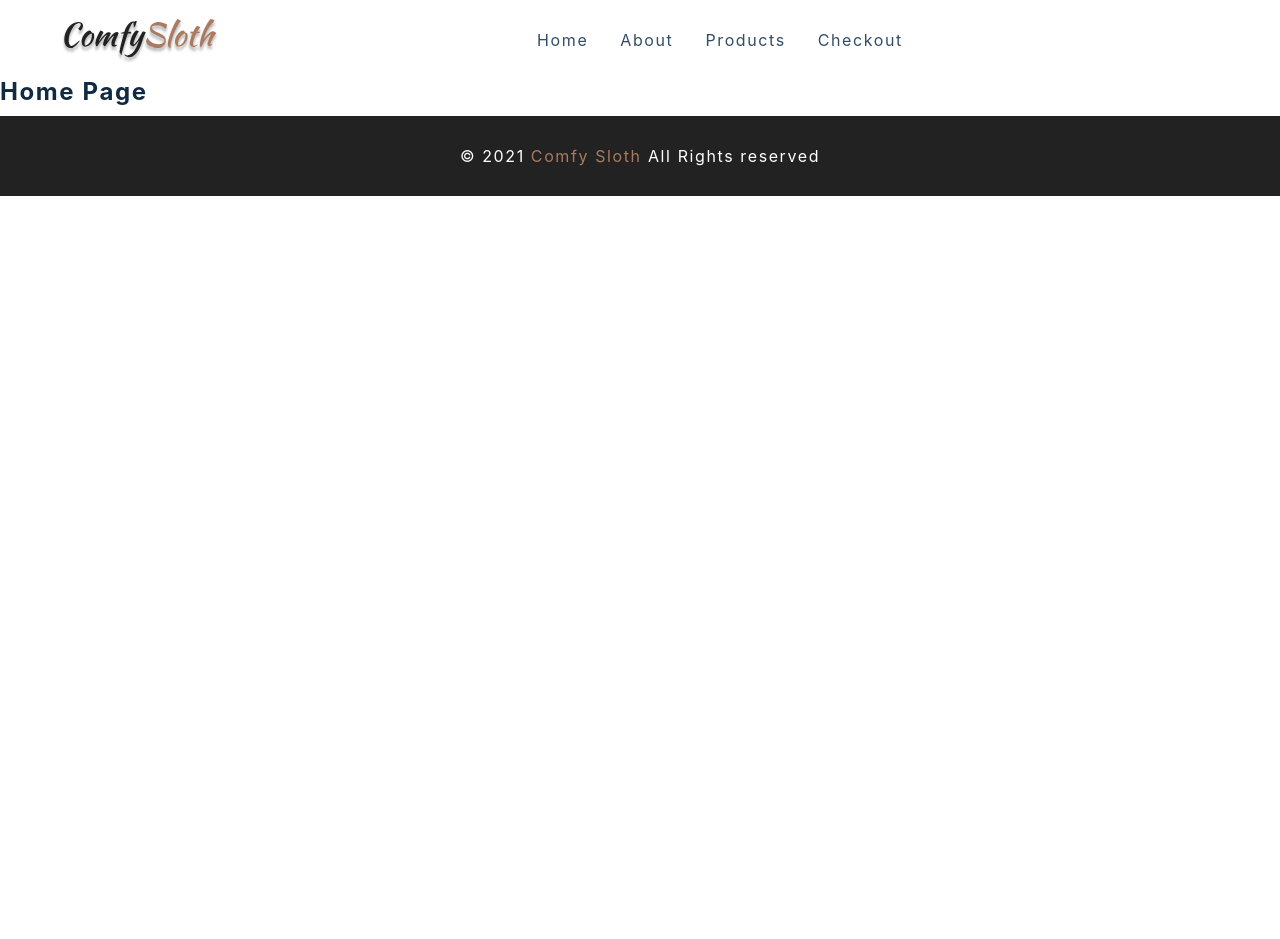
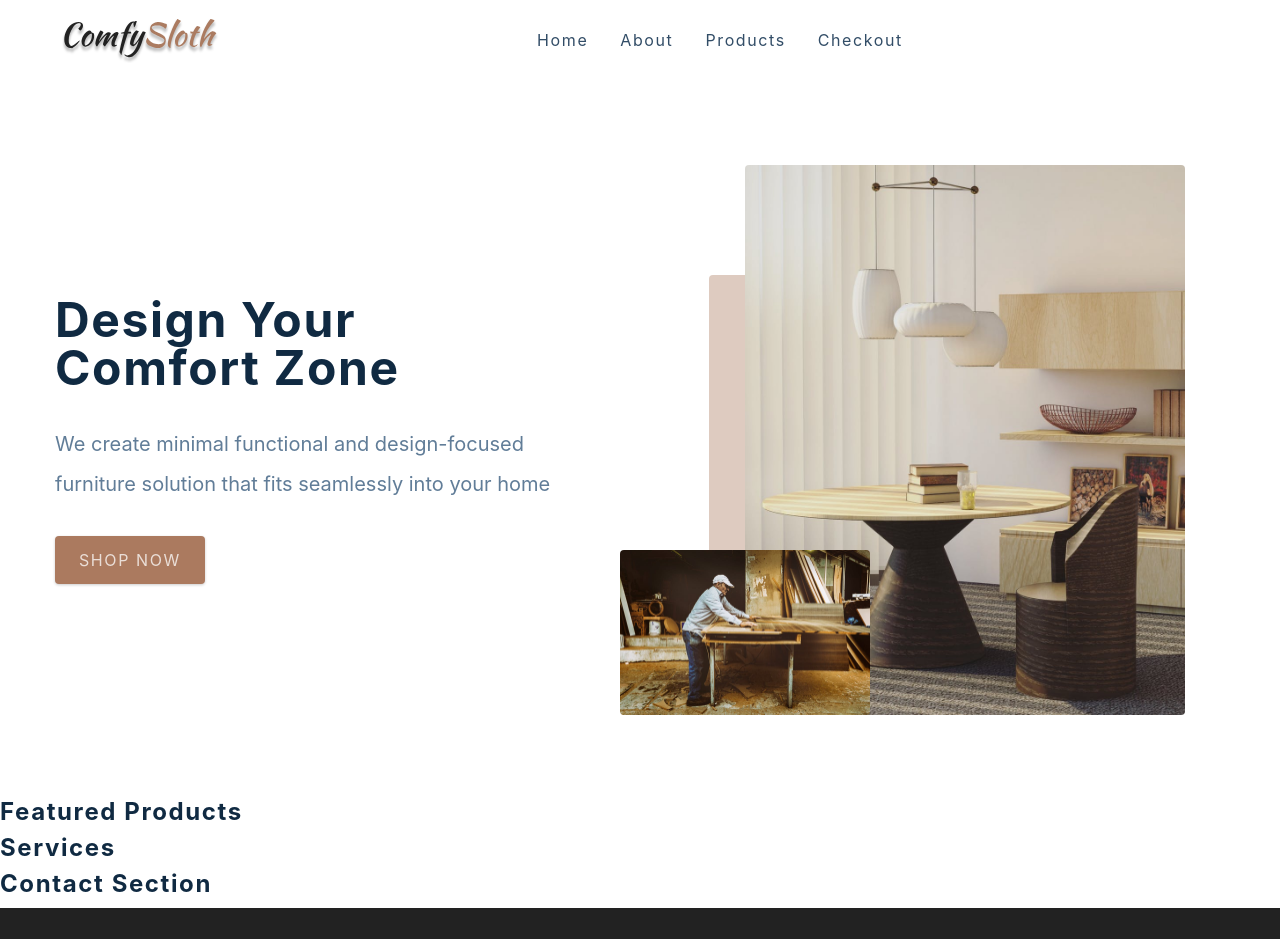
Before and after one commit to DeRaowl/Furniture-Store, a React (Create React App) app: page / in a window 1280 px wide. Shown: the top 939 px of the page. Before the commit the page ends 800 px from the top, so only its background shows below. Built offline with nearby package versions, Linux system fonts and the light colour scheme.

Commit message:
refactor: replaced lorem with original text

```diff
--- a/src/components/Hero.js
+++ b/src/components/Hero.js
@@ -1,12 +1,33 @@
-import React from 'react'
-import styled from 'styled-components'
-import { Link } from 'react-router-dom'
-import heroBcg from '../assets/hero-bcg.jpeg'
-import heroBcg2 from '../assets/hero-bcg-2.jpeg'
+import React from "react";
+import styled from "styled-components";
+import { Link } from "react-router-dom";
+import heroBcg from "../assets/hero-bcg.jpeg";
+import heroBcg2 from "../assets/hero-bcg-2.jpeg";
 
 const Hero = () => {
-  return <h4>hero</h4>
-}
+  return (
+    <Wrapper className="section-center">
+      <article className="content">
+        <h1>
+          Design your
+          <br />
+          Comfort Zone
+        </h1>
+        <p>
+          We create minimal functional and design-focused furniture solution
+          that fits seamlessly into your home
+        </p>
+        <Link to="/" className="btn hero-btn">
+          Shop Now
+        </Link>
+      </article>
+      <article className="img-container">
+        <img src={heroBcg} alt="sofa design" className="main-img" />
+        <img src={heroBcg2} alt="person working" className="accent-img" />
+      </article>
+    </Wrapper>
+  );
+};
 
 const Wrapper = styled.section`
   min-height: 60vh;
@@ -58,7 +79,7 @@ const Wrapper = styled.section`
       border-radius: var(--radius);
     }
     .img-container::before {
-      content: '';
+      content: "";
       position: absolute;
       width: 10%;
       height: 80%;
@@ -68,6 +89,6 @@ const Wrapper = styled.section`
       border-radius: var(--radius);
     }
   }
-`
+`;
 
-export default Hero
+export default Hero;
--- a/src/pages/AboutPage.js
+++ b/src/pages/AboutPage.js
@@ -15,10 +15,11 @@ const AboutPage = () => {
             <div className="underline"></div>
           </div>
           <p>
-            Lorem ipsum dolor sit amet consectetur adipisicing elit. Rerum sequi
-            perspiciatis praesentium nobis aspernatur. Quod, obcaecati placeat
-            odit et, doloribus dolorum reiciendis veritatis praesentium voluptas
-            asperiores, impedit expedita doloremque ipsa!
+            Our carefully curated collection of products are a combination of
+            leading design brands and emerging designers from across the globe.
+            We strive to bring you beautiful products for your home as well as
+            charming and unique lifestyle and kids ware products. Our products
+            are often eccentric, sometimes indulgent, and always inspirational.
           </p>
         </article>
       </Wrapper>
--- a/src/pages/HomePage.js
+++ b/src/pages/HomePage.js
@@ -1,7 +1,14 @@
-import React from 'react'
-import { FeaturedProducts, Hero, Services, Contact } from '../components'
+import React from "react";
+import { FeaturedProducts, Hero, Services, Contact } from "../components";
 const HomePage = () => {
-  return <h4>home page</h4>
-}
+  return (
+    <>
+      <Hero />
+      <FeaturedProducts />
+      <Services />
+      <Contact />
+    </>
+  );
+};
 
-export default HomePage
+export default HomePage;
```
